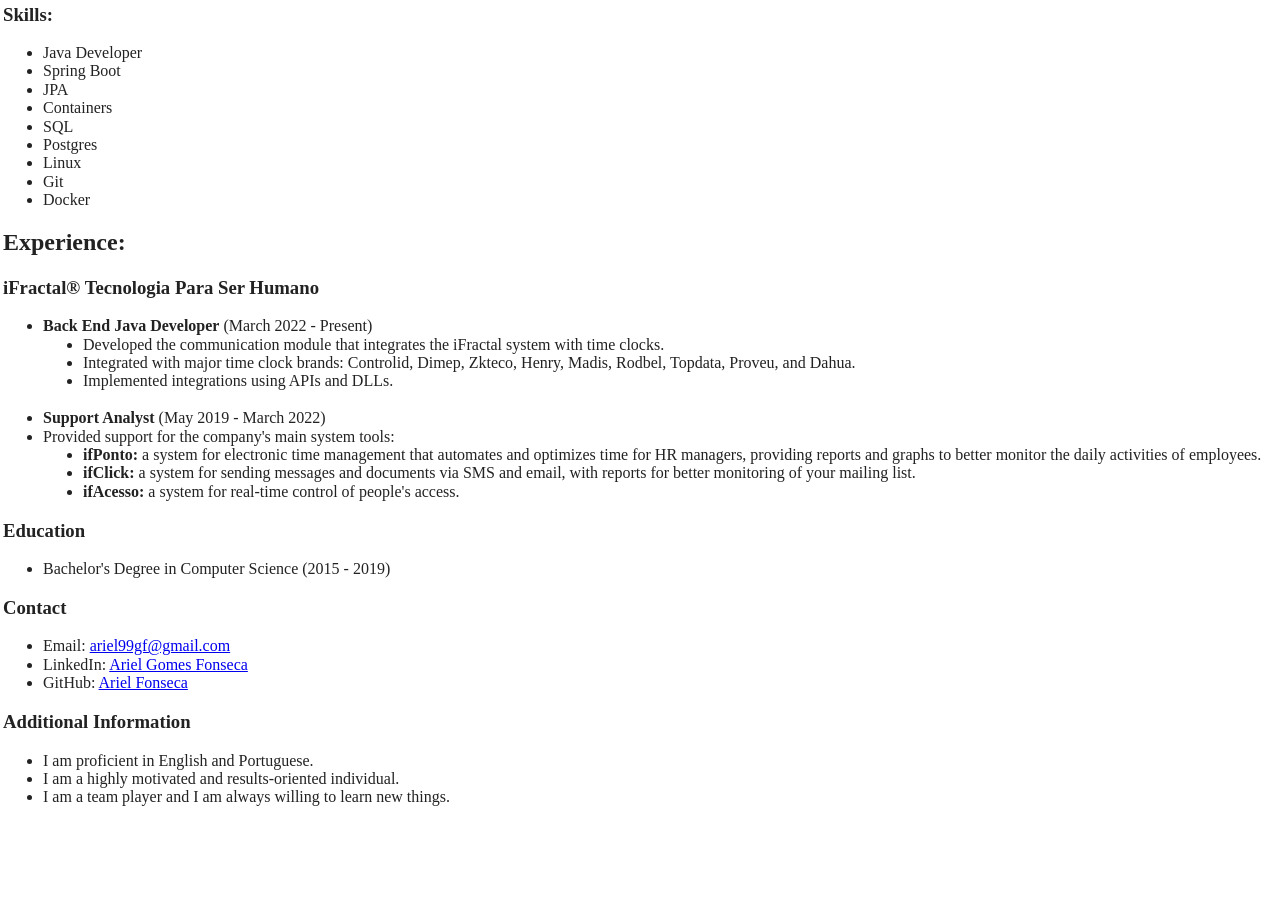
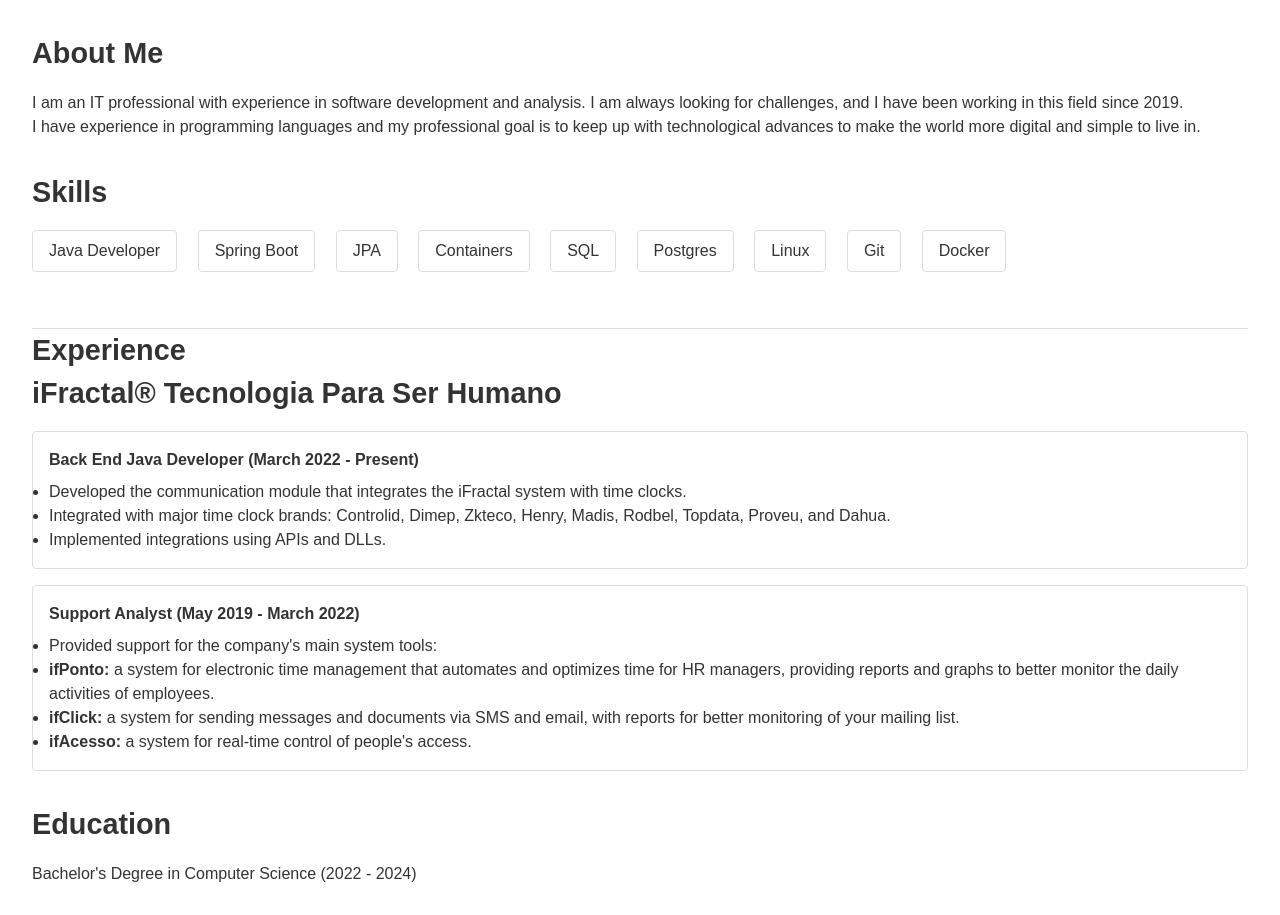
Before and after one commit to ariel99gf/portfolio, a website built with Parcel: page index.html in a window 1280 px wide. Shown: the part 193-1108 px from the top of the page. Before the commit the page ends 1019 px from the top, so only its background shows below. Built offline with nearby package versions, Linux system fonts and the light colour scheme.

Commit message:
Adding css to my website

```diff
--- /dev/null
+++ b/css/portfolio.css
@@ -0,0 +1,152 @@
+/* Reset CSS */
+* {
+  margin: 0;
+  padding: 0;
+  box-sizing: border-box;
+}
+
+body {
+  font-family: sans-serif;
+  font-size: 16px;
+  color: #333;
+  line-height: 1.5;
+}
+
+/* Header */
+
+header {
+  background-color: #000;
+  color: #fff;
+  padding: 1rem 2rem;
+  text-align: center;
+}
+
+header h1 {
+  font-size: 2rem;
+  margin: 0;
+}
+
+/* Main */
+
+main {
+  padding: 2rem;
+}
+
+/* Seções */
+
+section {
+  margin-bottom: 2rem;
+}
+
+section h2 {
+  font-size: 1.8rem;
+  margin-bottom: 1rem;
+}
+
+/* Seção Sobre Mim */
+
+.about-me p {
+  margin-bottom: 1rem;
+}
+
+/* Seção Habilidades */
+
+.skills ul {
+  list-style: none;
+  padding: 0;
+  margin: 0;
+}
+
+.skills ul li {
+  display: inline-block;
+  padding: 0.5rem 1rem;
+  border: 1px solid #ddd;
+  border-radius: 4px;
+  margin-right: 1rem;
+}
+
+/* Seção Experiência */
+
+.experience {
+  border-top: 1px solid #ddd;
+}
+
+.job {
+  margin-bottom: 1rem;
+  padding: 1rem;
+  border: 1px solid #ddd;
+  border-radius: 4px;
+}
+
+.job h3 {
+  margin-top: 0;
+}
+
+.job-title {
+  font-weight: bold;
+  margin-bottom: 0.5rem;
+}
+
+/* Seção Educação */
+
+.education ul {
+  list-style: none;
+  padding: 0;
+  margin: 0;
+}
+
+.education ul li {
+  margin-bottom: 0.5rem;
+}
+
+/* Seção Contato */
+
+.contact ul {
+  list-style: none;
+  padding: 0;
+  margin: 0;
+}
+
+.contact ul li {
+  margin-bottom: 0.5rem;
+}
+
+/* Seção Informações Adicionais */
+
+.additional-info ul {
+  list-style: none;
+  padding: 0;
+  margin: 0;
+}
+
+.additional-info ul li {
+  margin-bottom: 0.5rem;
+}
+
+/* Links */
+
+a {
+  color: #000;
+  text-decoration: none;
+}
+
+a:hover {
+  text-decoration: underline;
+}
+
+/* Mídia */
+
+img {
+  max-width: 150px;
+  max-height: 150px;
+  border-radius: 50%;
+  border: 2px solid #fff;
+  background-color: #ccc;
+  object-fit: cover;
+}
+
+/* Responsividade */
+
+@media (max-width: 768px) {
+  /* Adaptações para telas menores */
+}
--- a/index.html
+++ b/index.html
@@ -14,32 +14,36 @@
 
   <link href="site.webmanifest" rel="manifest">
   <link href="icon.png" rel="apple-touch-icon">
-  <!-- Place favicon.ico in the root directory -->
 
   <link href="css/normalize.css" rel="stylesheet">
   <link href="css/main.css" rel="stylesheet">
+  <link href="css/portfolio.css" rel="stylesheet">
 
   <meta content="#fafafa" name="theme-color">
 </head>
 
 <body>
+  <header>
+    <h1>Hello, my name is Ariel.</h1>
+    <img
+      src="https://media.licdn.com/dms/image/C4D03AQFljiwgLzPHmw/profile-displayphoto-shrink_800_800/0/1663806345939?e=1716422400&v=beta&t=YHBL4PxCG95rLrtiddoEE1G0fjOVmP5tPscksSsys6I"
+      alt="">
+  </header>
 
-<!-- Add your site or application content here -->
-<!-- <p>Hello world! This is HTML5 Boilerplate.</p> -->
-<table>
-  <tr>
-    <td>
-      <h1>Hello, my name is Ariel.</h1>
-      <h3>About Me:</h3>
-      <div>
+  <main>
+    <section class="about-me">
+      <h2>About Me</h2>
+      <p>
         I am an IT professional with experience in software development and analysis. I am always looking for
         challenges, and I have been working in this field since 2019.
         <br>
         I have experience in programming languages and my professional goal is to keep up with technological advances to
         make the world more digital and simple to live in.
-      </div>
-      <br>
-      <h3>Skills:</h3>
+      </p>
+    </section>
+
+    <section class="skills">
+      <h2>Skills</h2>
       <ul>
         <li>Java Developer</li>
         <li>Spring Boot</li>
@@ -51,23 +55,36 @@
         <li>Git</li>
         <li>Docker</li>
       </ul>
-      <h2>Experience:</h2>
-      <h3>iFractal® Tecnologia Para Ser Humano</h3>
+      <br>
+    </section>
+
+    <section class="experience">
+      <h2>
+        Experience <br>
+        iFractal® Tecnologia Para Ser Humano
+      </h2>
+
+      <article class="job">
+        <h4 class="job-title">Back End Java Developer (March 2022 - Present)</h4>
         <ul>
-        <li><strong>Back End Java Developer</strong> (March 2022 - Present)</li>
           <dd>
             <li>Developed the communication module that integrates the iFractal system with time clocks.</li>
           </dd>
           <dd>
-          <li>Integrated with major time clock brands: Controlid, Dimep, Zkteco, Henry, Madis, Rodbel, Topdata, Proveu,
+            <li>Integrated with major time clock brands: Controlid, Dimep, Zkteco, Henry, Madis, Rodbel, Topdata,
+              Proveu,
               and Dahua.
             </li>
           </dd>
           <dd>
             <li>Implemented integrations using APIs and DLLs.</li>
           </dd>
-        <br>
-        <li><strong>Support Analyst</strong> (May 2019 - March 2022)</li>
+        </ul>
+      </article>
+
+      <article class="job">
+        <h4 class="job-title">Support Analyst (May 2019 - March 2022)</h4>
+        <ul>
           <dt>
             <li>Provided support for the company's main system tools:</li>
           </dt>
@@ -77,7 +94,8 @@
             </li>
           </dd>
           <dd>
-          <li><strong>ifClick: </strong> a system for sending messages and documents via SMS and email, with reports for
+            <li><strong>ifClick: </strong> a system for sending messages and documents via SMS and email, with reports
+              for
               better monitoring of your mailing list.
             </li>
           </dd>
@@ -85,25 +103,34 @@
             <li><strong>ifAcesso: </strong> a system for real-time control of people's access.</li>
           </dd>
         </ul>
-      <h3>Education</h3>
+      </article>
+    </section>
+
+    <section class="education">
+      <h2>Education</h2>
       <ul>
-        <li>Bachelor's Degree in Computer Science (2015 - 2019)</li>
+        <li>Bachelor's Degree in Computer Science (2022 - 2024)</li>
       </ul>
-      <h3>Contact</h3>
+    </section>
+
+    <section class="contact">
+      <h2>Contact</h2>
       <ul>
         <li>Email: <a href="mailto:ariel99gf@gmail.com">ariel99gf@gmail.com</a></li>
         <li>LinkedIn: <a href="https://www.linkedin.com/in/ariel99gf/">Ariel Gomes Fonseca</a>
         <li>GitHub: <a href="https://github.com/ariel99gf">Ariel Fonseca</a></li>
       </ul>
-      <h3>Additional Information</h3>
+    </section>
+
+    <section class="additional-info">
+      <h2>Additional Information</h2>
       <ul>
         <li>I am proficient in English and Portuguese.</li>
-        <li>I am a highly motivated and results-oriented individual.</li>
-        <li>I am a team player and I am always willing to learn new things.</li>
+        <li>highly motivated and results-oriented individual.</li>
+        <li>team player and I am always willing to learn new things.</li>
       </ul>
-    </td>
-  </tr>
-</table>
+    </section>
+  </main>
   <script src="js/vendor/modernizr-3.11.2.min.js"></script>
   <script src="js/plugins.js"></script>
   <script src="js/main.js"></script>
```
Lines whose indentation alone changed are shown as unchanged.
